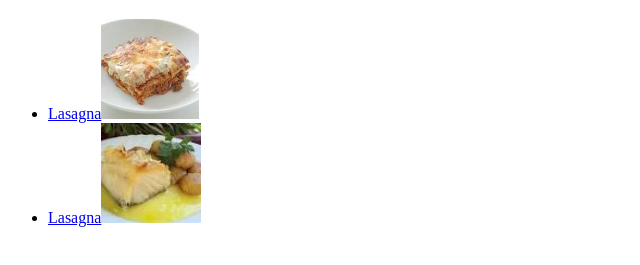
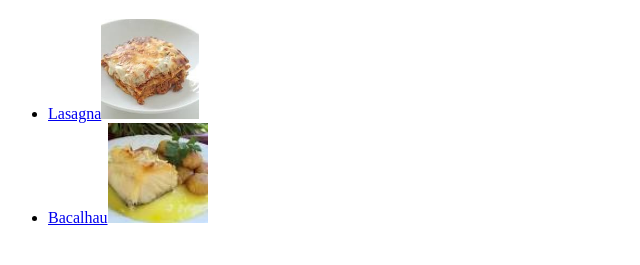
Before and after one commit to mjcpires/odin-recipes, a plain HTML site: page index.html in a window 1280 px wide. Shown: the part 61-326 px from the top of the page, without its empty margins (0-640 px from the left). Drawn offline with Linux system fonts and the light colour scheme.

Commit message:
alterados nomes receitas

```diff
--- a/index.html
+++ b/index.html
@@ -9,7 +9,7 @@
     <h1>Odin Repices</h1>
     <ul>
     <li><a href="./recipes/Lasagna.html" >Lasagna</a><img src="./recipes/lasagna_.jpg" alt="Lasagna" height="100" with="100"></li>
-    <li><a href="./recipes/bacalhau.html" >Lasagna</a><img src="./recipes/bacalhau.jpg" alt="Bacalhau" height="100" with="100"></li>
+    <li><a href="./recipes/bacalhau.html" >Bacalhau</a><img src="./recipes/bacalhau.jpg" alt="Bacalhau" height="100" with="100"></li>
     </ul>
 
 
```
Also changed, not shown: recipes/bacalhau.html (+1 -1 lines).
